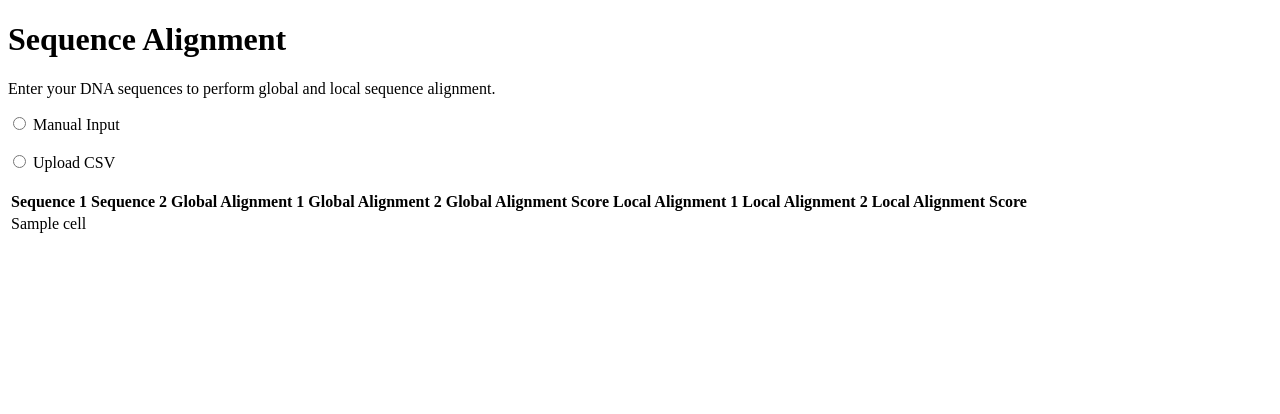
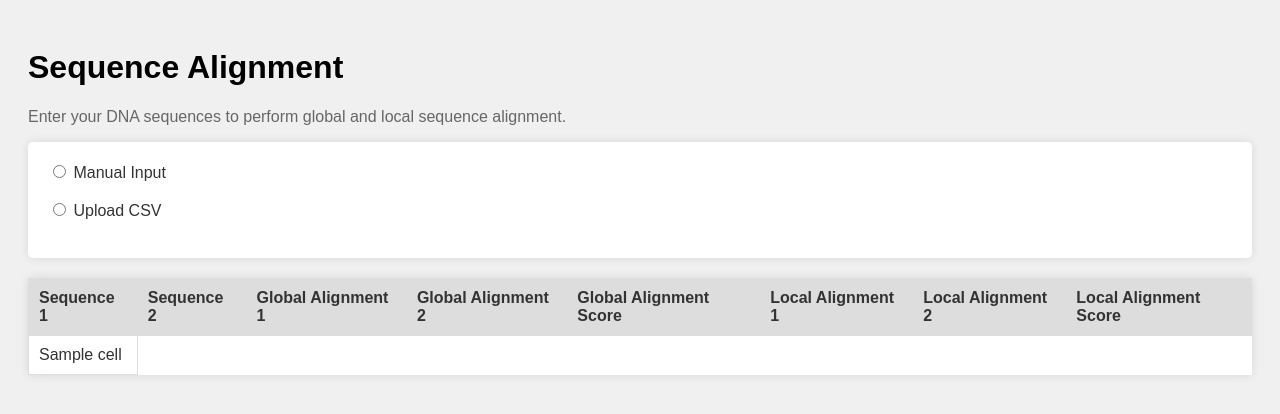
Before and after one commit to apy-h/dna-alignment-algos, a Flask app: template templates/home.html in a window 1280 px wide. Shown: the top 414 px of the page. Run offline with Flask 3, Linux system fonts and the light colour scheme; the template is opened without the code that fills it: most values are stand-ins (such as "Sample title", 1, 10 or a date in 2020).

Commit message:
Add style.css and remove empty seqs

```diff
--- a/app.py
+++ b/app.py
@@ -19,6 +19,9 @@ def home():
             seqs = request.files.get('csv').read().decode()
         seqs = main.SequenceAlignment.validate_input(split_by_line(seqs.replace(' ', '')))
 
+        print(f'Seqs: {seqs}')
+        print(f'Number: {len(seqs)}')
+
         # Add results to database
         main.get_results(seqs, c)
 
--- a/sequence_alignment.py
+++ b/sequence_alignment.py
@@ -129,11 +129,11 @@ class SequenceAlignment(ABC):
         return valid_seqs
 
 
-    # Return true if seq only contains the letters A, C, G, and T
+    # Return true if seq is not empty and only contains the letters A, C, G, and T
     # Return false otherwise
     @staticmethod
     def is_valid_dna(seq):
-        return set(seq.upper()).issubset('ACGT')
+        return bool(seq) and set(seq.upper()).issubset('ACGT')
 
 
     @property
--- /dev/null
+++ b/static/style.css
@@ -0,0 +1,52 @@
+body {
+    font-family: Arial, sans-serif;
+    color: #333;
+    background-color: #f0f0f0;
+    padding: 20px;
+}
+
+h1 {
+    color: #000;
+}
+
+p {
+    color: #666;
+}
+
+form {
+    background-color: #fff;
+    padding: 20px;
+    margin-bottom: 20px;
+    border-radius: 5px;
+    box-shadow: 0px 0px 10px rgba(0, 0, 0, 0.1);
+}
+
+input[type="submit"] {
+    background-color: #000;
+    color: #fff;
+    border: none;
+    padding: 10px 20px;
+    border-radius: 5px;
+    cursor: pointer;
+}
+
+input[type="submit"]:hover {
+    background-color: #444;
+}
+
+table {
+    width: 100%;
+    border-collapse: collapse;
+    background-color: #fff;
+    box-shadow: 0px 0px 10px rgba(0, 0, 0, 0.1);
+}
+
+th, td {
+    padding: 10px;
+    border: 1px solid #ddd;
+    text-align: left;
+}
+
+th {
+    background-color: #ddd;
+}
--- a/templates/home.html
+++ b/templates/home.html
@@ -6,6 +6,7 @@
         <title>Sequence Alignment</title>
         <script src="https://code.jquery.com/jquery-3.5.1.min.js"></script>
         <script src="{{ url_for('static', filename='script.js') }}"></script>
+        <link rel="stylesheet" type="text/css" href="{{ url_for('static', filename='style.css') }}">
     </head>
 
     <body>
```
Also changed, not shown: test.csv (line endings or trailing spaces).
